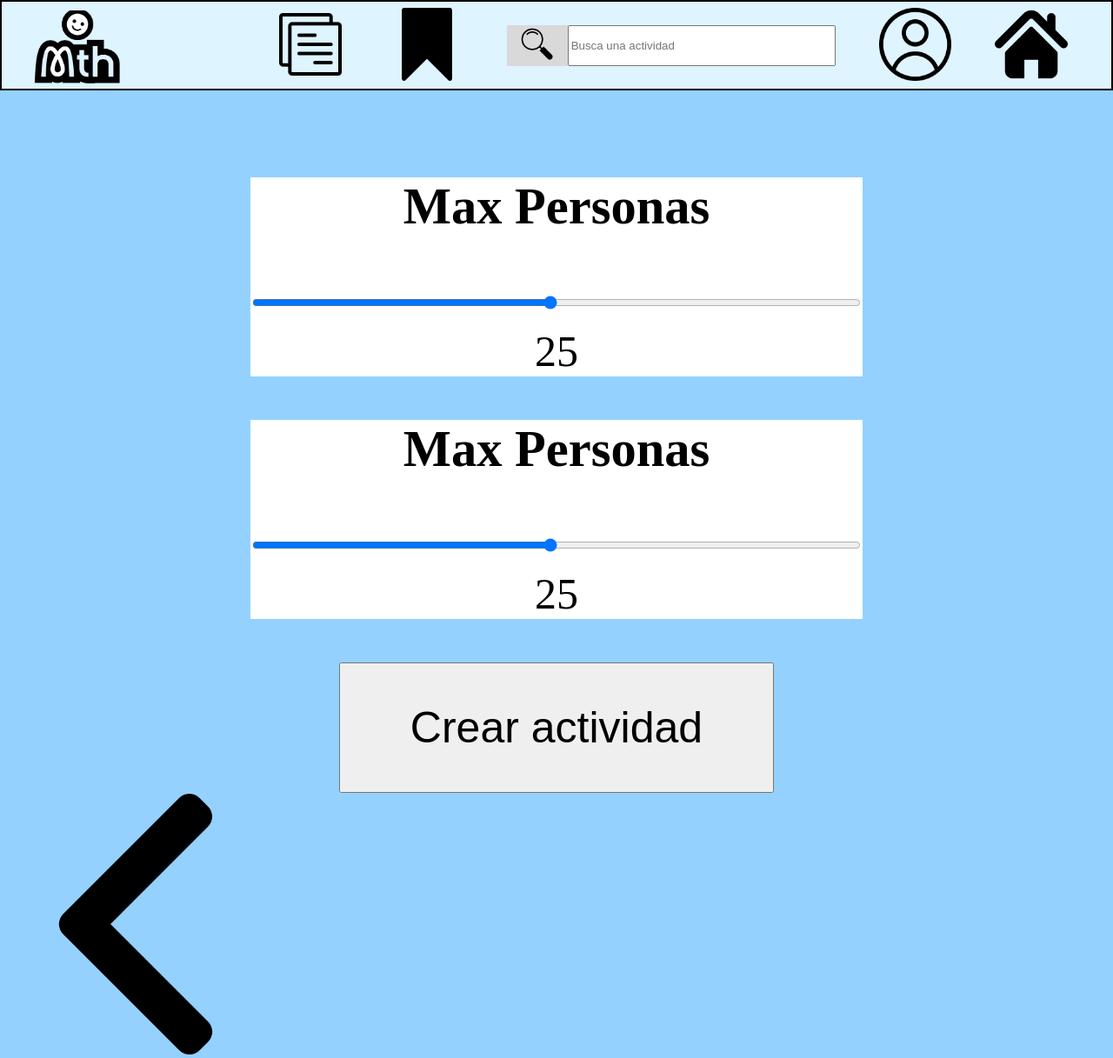
After one commit to santiag0h/Matchtivity, a PHP site: page /crear_actividades_final.php in a window 1280 px wide. The commit adds this page. Shown: the whole page at 87% size. Run offline with PHP 8.4, Linux system fonts and the light colour scheme.

Commit message:
he conseguido hacer toda la parte visual de crear actividad y he cambiado algunas cosas mas principalmente enlaces del header y actividades

```diff
--- a/Ver_actividades/mostrar_actividades.php
+++ b/Ver_actividades/mostrar_actividades.php
@@ -2,7 +2,7 @@
     include "../header.html";
 ?>
 <link rel="stylesheet" href="mostrar_actividades.css">
-<div class="cont"><button class="annadir"><img src="../imagenes/annadir.png"></img></button></div>
+<div class="cont"><a href="../crear_actividades/crear_actividades.php" class="annadir"><img src="../imagenes/annadir.png"></img></a></div>
 <div id="contenedor"></div>
 <script>
 
--- /dev/null
+++ b/crear_actividades/crear_actividades_final.css
@@ -0,0 +1,41 @@
+@import url("../general.css");
+body{
+    background:var(--color_principal);
+}
+.contenedor{
+    display:flex;
+    flex-direction: column;
+    margin-top: 50px;
+    align-items: center;
+    font-size: 50px;
+}
+.contenedor input[type="range"]{
+    width: 700px;
+    height: 50px;
+}
+.cantidad{
+    display:flex;
+    flex-direction: column;
+    align-items: center;
+    margin-top: 50px;
+    background: white;
+}
+.contenedor button{
+    width: 500px;
+    height: 150px;
+    margin-top: 50px;
+    font-size: 50px;
+}
+.cantidad h3{
+    margin: 0;
+    margin-bottom: 50px;
+}
+.flecha{
+    background: none;
+    border:none;
+}
+.flecha img{
+    width: 300px;
+    height: auto;
+    transform: scaleX(-1);
+}
--- /dev/null
+++ b/crear_actividades/crear_actividades_final.php
@@ -0,0 +1,34 @@
+<!DOCTYPE html>
+<html lang="es">
+<head>
+    <meta charset="UTF-8">
+    <meta name="viewport" content="width=device-width, initial-scale=1.0">
+    <title>Document</title>
+    <link rel="stylesheet" href="crear_actividades_final.css">
+</head>
+<body>
+    <?php
+        include "../header.html";
+    ?>
+    <div class="contenedor">
+        <div class="cantidad">
+            <h3>Max Personas</h3>
+            <input type="range" id="max-personas" min="1" max="50" value="25" oninput="this.nextElementSibling.value = this.value">
+            <output>25</output>
+        </div>
+        <div class="cantidad">
+            <h3>Max Personas</h3>
+            <input type="range" id="max-personas" min="1" max="50" value="25" oninput="this.nextElementSibling.value = this.value">
+            <output>25</output>
+        </div>
+        <div class="boton">
+            <button>
+                Crear actividad
+            </button>
+        </div>
+    </div>
+    <button class="flecha">
+        <img src="../imagenes/flecha-correcta.png">
+    </button>
+</body>
+</html>
--- a/header.css
+++ b/header.css
@@ -1,4 +1,4 @@
-@import url("../general.css");
+@import url("general.css");
 .cabecera{
     background: var(--color_secundario);
     display:flex;
--- a/header.html
+++ b/header.html
@@ -19,7 +19,7 @@
         <a href="calendario.php"class="imagen">
             <img src="../imagenes/usuario.png" alt="error"></img>
         </a>
-        <a href="calendario.php"class="imagen">
+        <a href="../Ver_actividades/mostrar_actividades.php"class="imagen">
             <img src="../imagenes/casa-icono-silueta.png" alt="error"></img>
 
         </a>
```
Also changed, not shown: crear_actividades/crear_actividades.css (added, +97 -0 lines), crear_actividades/crear_actividades.php (+28 -0 lines), crear_actividades/crear_actividades_mapa.php (added, +13 -0 lines), crear_actividades/crear_actividades_mapa.css (added).
